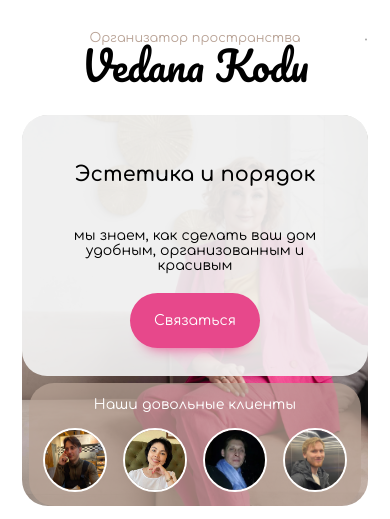
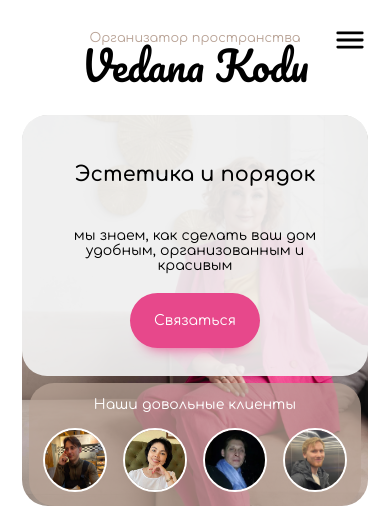
Before and after one commit to verts-online/dina_kodu, a Django app: page / in a window 390 px wide. Shown: the top 519 px of the page. Run offline with Django 4.2, Linux system fonts and the light colour scheme; data that the repository does not hold is empty; some libraries are stand-ins or nearby versions.

Commit message:
nav button resized

```diff
--- a/core/landing/static/landing/css/style.css
+++ b/core/landing/static/landing/css/style.css
@@ -925,7 +925,8 @@ details div {
         position: fixed;
         top: 1rem;
         right: 1rem;
-        width: 1rem;
+        width: 3rem;
+        height: 3rem;
         /*var(--size-400)*/
         z-index: 100;
         cursor: pointer;
```
